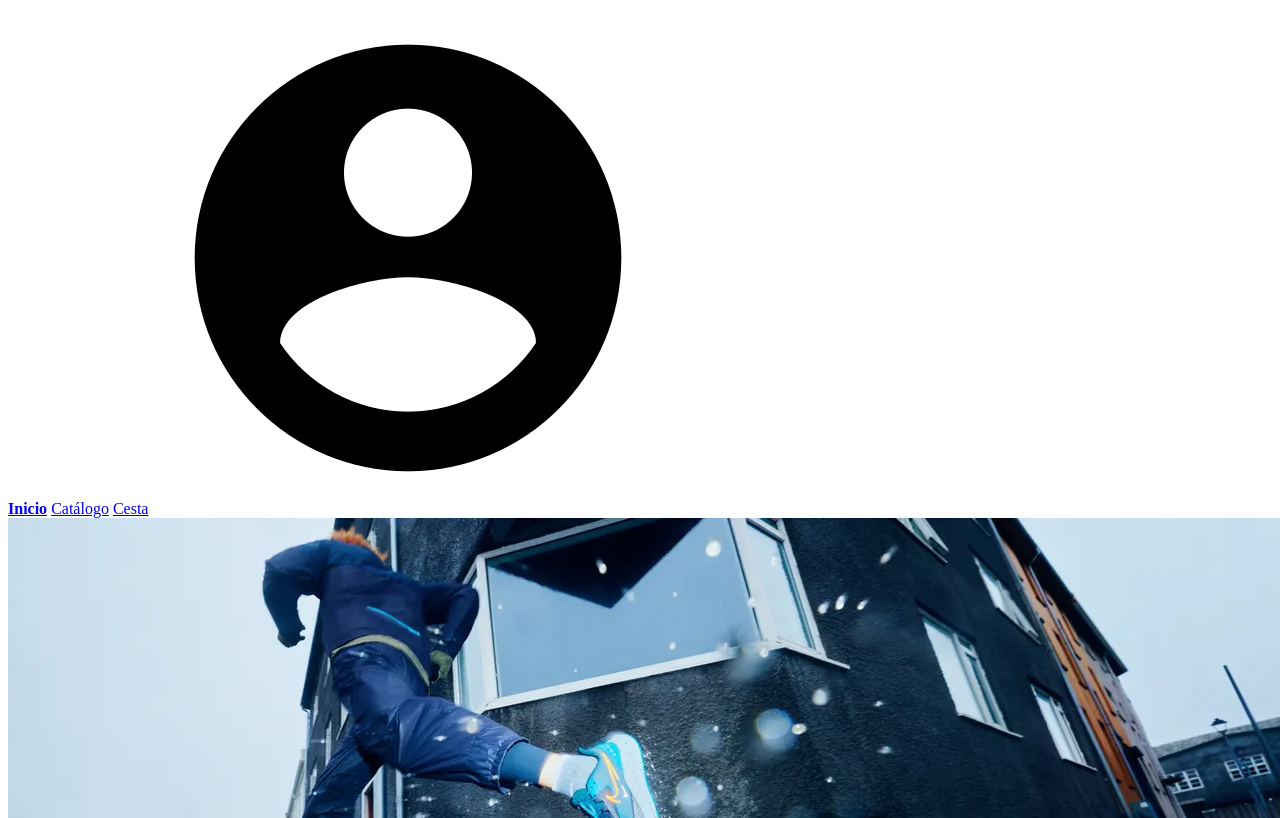
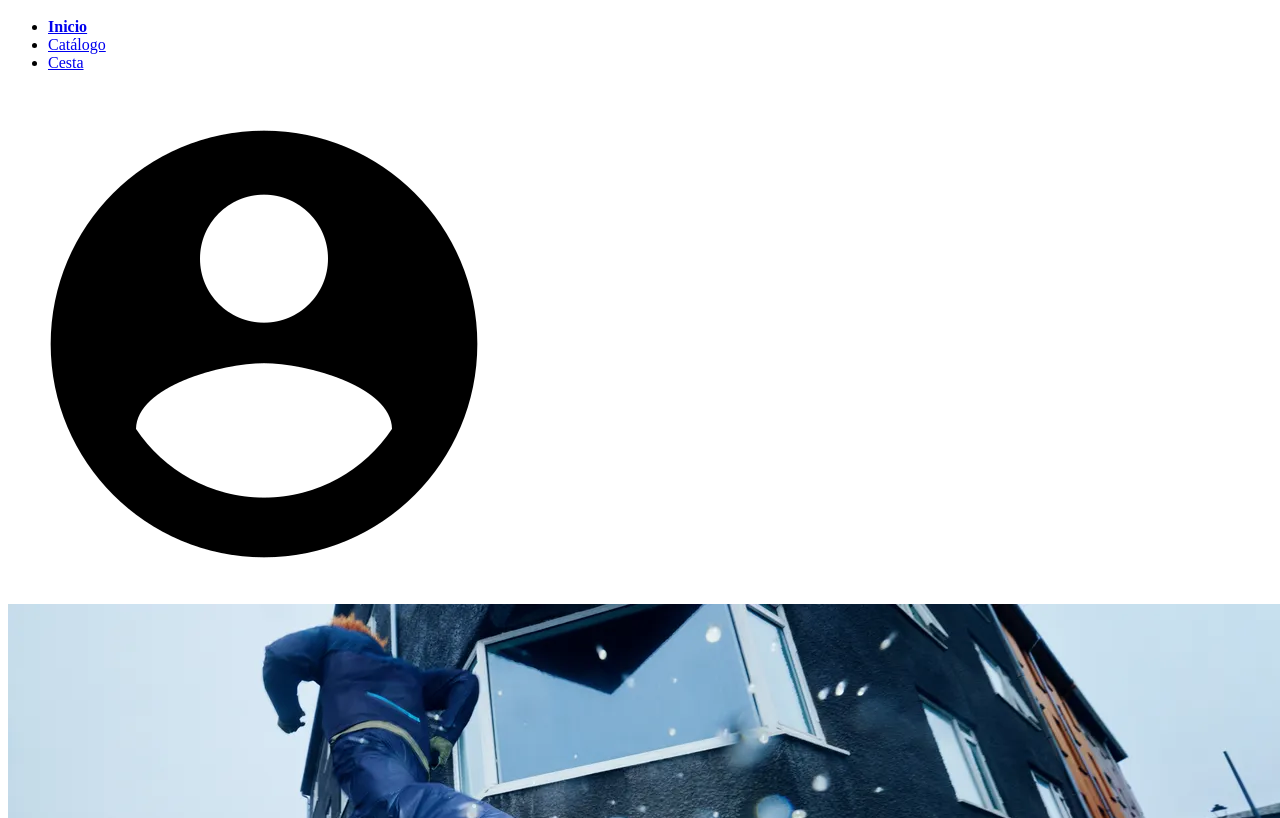
Before and after one commit to marselo-4/LlenguatgeMarques-DAM1, a plain HTML site: page index.html in a window 1280 px wide. Shown: the part 910-1728 px from the top of the page. Drawn offline with Linux system fonts and the light colour scheme.

Commit message:
Canvi Estructura

```diff
--- a/index.html
+++ b/index.html
@@ -11,9 +11,11 @@
             <a href="index.html"><img src="assets/img/logo.png" alt="logo"></a>
         </div>
         <div>
-            <a href="index.html"><b>Inicio</b></a>
-            <a href="catalogo.html">Catálogo</a>
-            <a href="cesta.html">Cesta</a>
+            <ul>
+                <li><a href="index.html"><b>Inicio</b></a></li>
+                <li><a href="catalogo.html">Catálogo</a></li>
+                <li><a href="cesta.html">Cesta</a></li>
+            </ul>
             <a href="login.html"><img src="assets/img/cuenta.png" alt="login"></a>
         </div>
     </header>
```
Also changed, not shown: catalogo.html (+5 -3 lines), cesta.html (+5 -3 lines).
